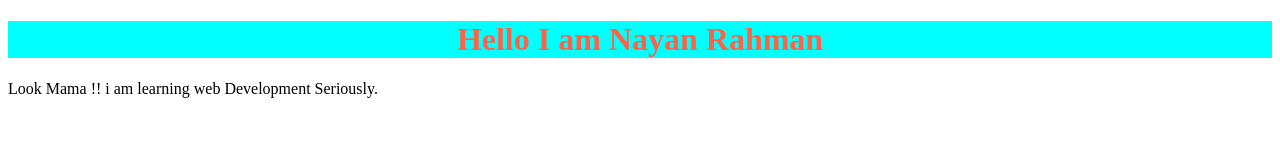
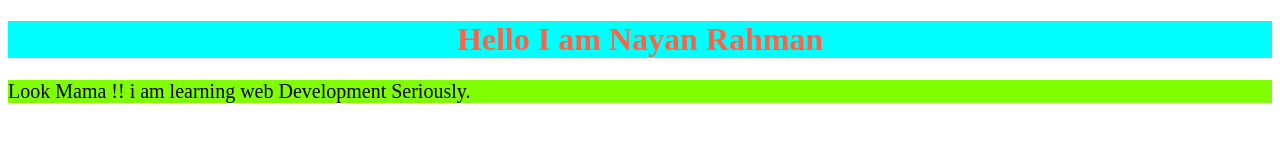
Before and after one commit to nayan-rahman/my-first-repo, a plain HTML site: page index.html in a window 1280 px wide. Drawn offline with Linux system fonts and the light colour scheme.

Commit message:
paragraph style

```diff
--- a/style.css
+++ b/style.css
@@ -3,3 +3,8 @@ h1 {
     color: tomato;
     text-align: center;
 }
+
+p {
+    font-size: 20px;
+    background-color: chartreuse;
+}
```
